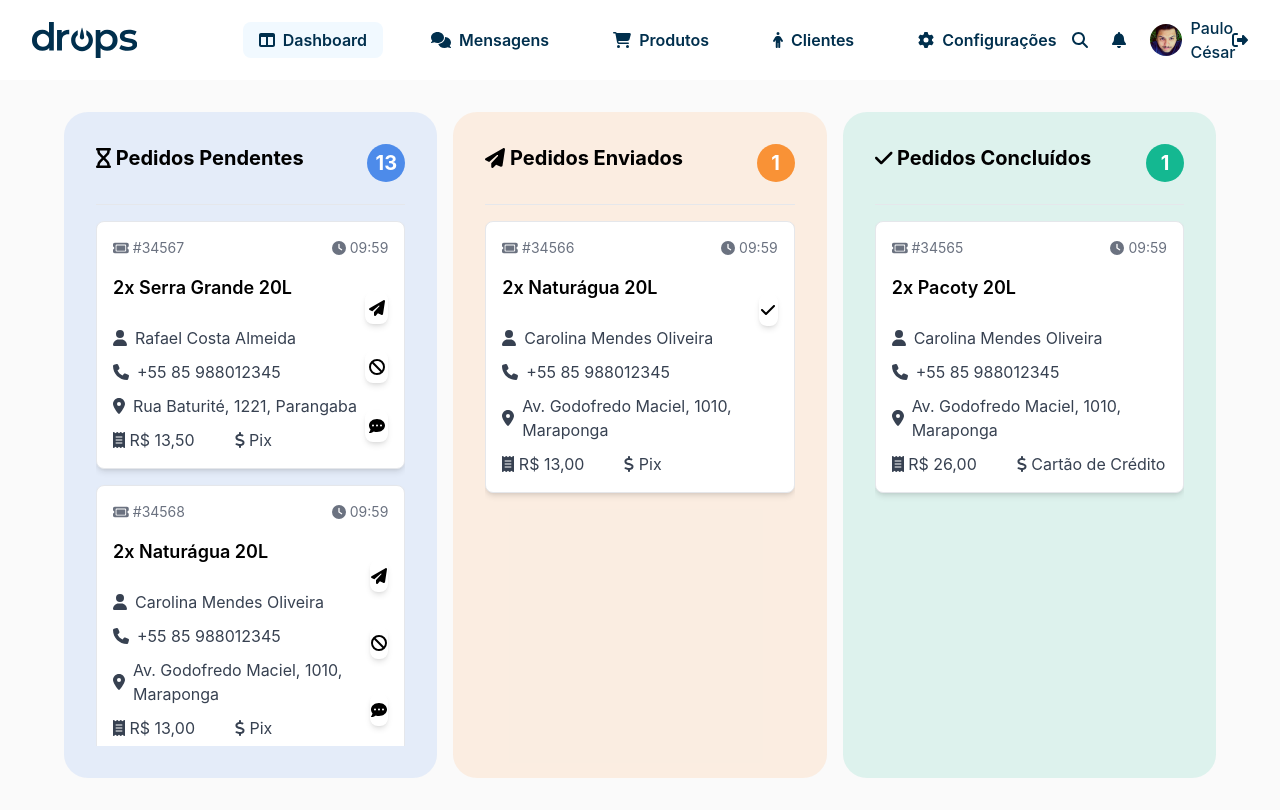
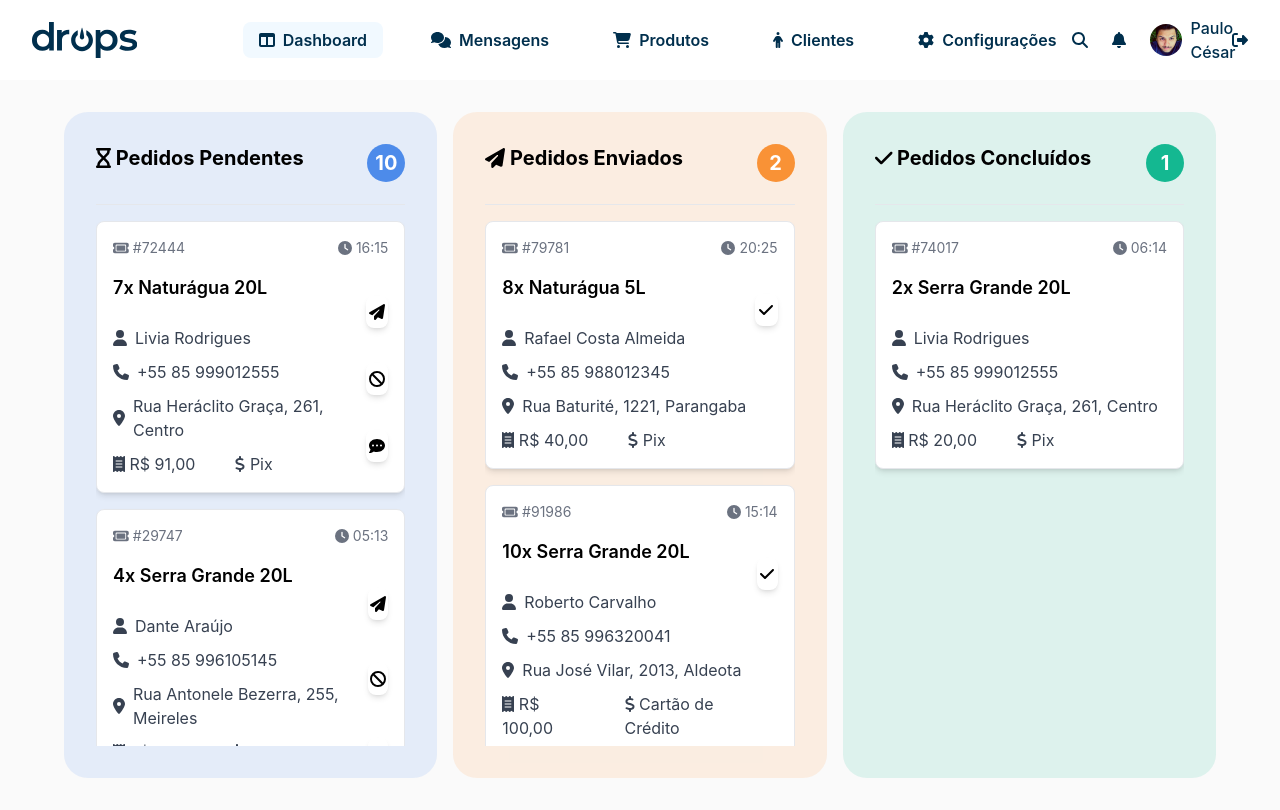
Before and after one commit to BurnouTeam/Drops, a React (Vite) app: page /panel in a window 1280 px wide. Built offline with nearby package versions, Linux system fonts and the light colour scheme; sample sign-in values are in the browser's storage.

Commit message:
:sparkles: feat(mocks): mocked order data random generated from producst and clients

```diff
--- a/src/data/clients.ts
+++ b/src/data/clients.ts
@@ -1,13 +1,13 @@
-type Client = {
-  name: string;
-  phone: string;
-  address: string;
-};
 
 const clients: Client[] = [
   { name: "Dante Araújo", phone: "+55 85 996105145", address:"Rua Antonele Bezerra, 255, Meireles"},
-  { name: "Drielle Furtado", phone: "+55 85 996101020", address:"Rua Ana Nery, 650, Bairro de Fátima"},
-  { name: "Filipe Cavalcante", phone: "+55 85 996101020", address:"Rua do Via Sul, 1910, Lagoa Sapiranga (Coité)"},
+  { name: 'Drielle Furtado', phone: '+55 85 996101020', address: 'Rua Ana Neri, 1010, Parangaba' },
+  { name: 'Filipe Cavalcante', phone: '+55 85 996102553', address: 'Av Washington Soares, 1010, Edson Queiroz' },{ name: 'Rafael Costa Almeida', phone: '+55 85 988012345', address: 'Rua Baturité, 1221, Parangaba' },
+  { name: 'Carolina Mendes Oliveira', phone: '+55 85 988012343', address: 'Av. Godofredo Maciel, 1010, Maraponga' },
+  { name: 'Jordana Mendes', phone: '+55 85 981111215', address: 'Rui Barbosa, 1010, Aldeota' },
+  { name: 'Roberto Carvalho', phone: '+55 85 996320041', address: 'Rua José Vilar, 2013, Aldeota' },
+  { name: 'Livia Rodrigues', phone: '+55 85 999012555', address: 'Rua Heráclito Graça, 261, Centro' },
+  { name: 'Ilana Ramos', phone: '+55 85 99624536', address: 'Rua Silva Paulet, 650, Aldeota' },
 ];
 
 export default clients;
--- a/src/data/orders.ts
+++ b/src/data/orders.ts
@@ -1,173 +1,56 @@
+import clients from "./clients";
+import products from "./products";
+
+function createRandomOrders(
+  quantity: number,
+  products: Product[],
+  clients: Client[]
+): Order[] {
+  const paymentMethods = ["Pix", "Cartão de Crédito", "Dinheiro"];
+  const orders: Order[] = [];
+
+  for (let i = 0; i < quantity; i++) {
+    // Randomly select a product with available stock
+    const availableProducts = products.filter((product) => product.quantity > 0);
+    if (availableProducts.length === 0) {
+      throw new Error("No products with stock available.");
+    }
+    const product = availableProducts[Math.floor(Math.random() * availableProducts.length)];
+
+    // Randomly select a client
+    const client = clients[Math.floor(Math.random() * clients.length)];
+
+    // Generate random payment method and time
+    const randomPayment = paymentMethods[Math.floor(Math.random() * paymentMethods.length)];
+    const randomTime = `${String(Math.floor(Math.random() * 24)).padStart(2, "0")}:${String(
+      Math.floor(Math.random() * 60)
+    ).padStart(2, "0")}`;
+    const orderId = `${Math.floor(10000 + Math.random() * 90000)}`;
+
+    const quantity = 1 + Math.floor(Math.random() * 10);
+
+    // Create the order
+    orders.push({
+      orderId,
+      quantity: quantity,
+      product: `${product.name} ${product.type}`,
+      customer: client.name,
+      phone: client.phone,
+      address: client.address,
+      price: product.value * quantity,
+      payment: randomPayment,
+      time: randomTime,
+    });
+
+    // Decrement stock
+    product.quantity -= 1;
+  }
+
+  return orders;
+}
+
 export const orders: OrderContainer = {
-  pending: [
-    {
-      orderId: '34567',
-      quantity: 2,
-      product: 'Serra Grande 20L',
-      customer: 'Rafael Costa Almeida',
-      phone: '+55 85 988012345',
-      address: 'Rua Baturité, 1221, Parangaba',
-      price: 13.50,
-      payment: 'Pix',
-      time: '09:59',
-    },
-    {
-      orderId: '34568',
-      quantity: 2,
-      product: 'Naturágua 20L',
-      customer: 'Carolina Mendes Oliveira',
-      phone: '+55 85 988012345',
-      address: 'Av. Godofredo Maciel, 1010, Maraponga',
-      price: 13.00,
-      payment: 'Pix',
-      time: '09:59',
-    },
-    {
-      orderId: '34569',
-      quantity: 2,
-      product: 'Naturágua 20L',
-      customer: 'Carolina Mendes Oliveira',
-      phone: '+55 85 988012345',
-      address: 'Av. Godofredo Maciel, 1010, Maraponga',
-      price: 13.00,
-      payment: 'Pix',
-      time: '09:59',
-    },
-    {
-      orderId: '34570',
-      quantity: 2,
-      product: 'Naturágua 20L',
-      customer: 'Carolina Mendes Oliveira',
-      phone: '+55 85 988012345',
-      address: 'Av. Godofredo Maciel, 1010, Maraponga',
-      price: 13.00,
-      payment: 'Pix',
-      time: '09:59',
-    },
-    {
-      orderId: '34571',
-      quantity: 2,
-      product: 'Naturágua 20L',
-      customer: 'Carolina Mendes Oliveira',
-      phone: '+55 85 988012345',
-      address: 'Av. Godofredo Maciel, 1010, Maraponga',
-      price: 13.00,
-      payment: 'Pix',
-      time: '09:59',
-    },
-    {
-      orderId: '34572',
-      quantity: 2,
-      product: 'Naturágua 20L',
-      customer: 'Carolina Mendes Oliveira',
-      phone: '+55 85 988012345',
-      address: 'Av. Godofredo Maciel, 1010, Maraponga',
-      price: 13.00,
-      payment: 'Pix',
-      time: '09:59',
-    },
-    {
-      orderId: '34573',
-      quantity: 2,
-      product: 'Naturágua 20L',
-      customer: 'Carolina Mendes Oliveira',
-      phone: '+55 85 988012345',
-      address: 'Av. Godofredo Maciel, 1010, Maraponga',
-      price: 13.00,
-      payment: 'Pix',
-      time: '09:59',
-    },
-    {
-      orderId: '34574',
-      quantity: 2,
-      product: 'Naturágua 20L',
-      customer: 'Carolina Mendes Oliveira',
-      phone: '+55 85 988012345',
-      address: 'Av. Godofredo Maciel, 1010, Maraponga',
-      price: 13.00,
-      payment: 'Pix',
-      time: '09:59',
-    },
-    {
-      orderId: '34575',
-      quantity: 2,
-      product: 'Naturágua 20L',
-      customer: 'Carolina Mendes Oliveira',
-      phone: '+55 85 988012345',
-      address: 'Av. Godofredo Maciel, 1010, Maraponga',
-      price: 13.00,
-      payment: 'Pix',
-      time: '09:59',
-    },
-    {
-      orderId: '34576',
-      quantity: 2,
-      product: 'Naturágua 20L',
-      customer: 'Carolina Mendes Oliveira',
-      phone: '+55 85 988012345',
-      address: 'Av. Godofredo Maciel, 1010, Maraponga',
-      price: 13.00,
-      payment: 'Pix',
-      time: '09:59',
-    },
-    {
-      orderId: '34577',
-      quantity: 2,
-      product: 'Naturágua 20L',
-      customer: 'Carolina Mendes Oliveira',
-      phone: '+55 85 988012345',
-      address: 'Av. Godofredo Maciel, 1010, Maraponga',
-      price: 13.00,
-      payment: 'Pix',
-      time: '09:59',
-    },
-    {
-      orderId: '34578',
-      quantity: 2,
-      product: 'Naturágua 20L',
-      customer: 'Carolina Mendes Oliveira',
-      phone: '+55 85 988012345',
-      address: 'Av. Godofredo Maciel, 1010, Maraponga',
-      price: 13.00,
-      payment: 'Pix',
-      time: '09:59',
-    },
-    {
-      orderId: '34579',
-      quantity: 2,
-      product: 'Naturágua 20L',
-      customer: 'Carolina Mendes Oliveira',
-      phone: '+55 85 988012345',
-      address: 'Av. Godofredo Maciel, 1010, Maraponga',
-      price: 13.00,
-      payment: 'Pix',
-      time: '09:59',
-    },
-  ],
-  shipped: [
-    {
-      orderId: '34566',
-      quantity: 2,
-      product: 'Naturágua 20L',
-      customer: 'Carolina Mendes Oliveira',
-      phone: '+55 85 988012345',
-      address: 'Av. Godofredo Maciel, 1010, Maraponga',
-      price: 13.00,
-      payment: 'Pix',
-      time: '09:59',
-    },
-  ],
-  completed: [
-    {
-      orderId: '34565',
-      quantity: 2,
-      product: 'Pacoty 20L',
-      customer: 'Carolina Mendes Oliveira',
-      phone: '+55 85 988012345',
-      address: 'Av. Godofredo Maciel, 1010, Maraponga',
-      price: 26.00,
-      payment: 'Cartão de Crédito',
-      time: '09:59',
-    },
-  ],
+  pending: createRandomOrders(10, products, clients),
+  shipped: createRandomOrders(2, products, clients),
+  completed: createRandomOrders(1, products, clients),
 };
--- a/src/data/products.ts
+++ b/src/data/products.ts
@@ -1,11 +1,11 @@
 const products: Product[] = [
-  { name: "Naturágua", type: "20L", value: "R$ 13,00", quantity: 100, status: "Em Estoque" },
-  { name: "Naturágua", type: "5L", value: "R$ 5,00", quantity: 50, status: "Em Estoque" },
-  { name: "Serra Grande", type: "20L", value: "R$ 10,00", quantity: 20, status: "Em Estoque" },
-  { name: "Límpida", type: "20L", value: "R$ 9,00", quantity: 20, status: "Em Estoque" },
-  { name: "Água Azul", type: "20L", value: "R$ 9,00", quantity: 5, status: "Baixo Estoque" },
-  { name: "Pacoty", type: "20L", value: "R$ 10,00", quantity: 20, status: "Em Estoque" },
-  { name: "Indaiá", type: "20L", value: "R$ 13,00", quantity: 0, status: "Sem Estoque" },
+  { name: "Naturágua", type: "20L", value: 13.00, quantity: 100, status: "Em Estoque" },
+  { name: "Naturágua", type: "5L", value:  5.00, quantity: 50, status: "Em Estoque" },
+  { name: "Serra Grande", type: "20L", value:  10.00, quantity: 20, status: "Em Estoque" },
+  { name: "Límpida", type: "20L", value:  9.00, quantity: 20, status: "Em Estoque" },
+  { name: "Água Azul", type: "20L", value:  9.00, quantity: 5, status: "Baixo Estoque" },
+  { name: "Pacoty", type: "20L", value:  10.00, quantity: 20, status: "Em Estoque" },
+  { name: "Indaiá", type: "20L", value:  13.00, quantity: 0, status: "Sem Estoque" },
 ];
 
 export default products;
--- a/src/declaration.d.ts
+++ b/src/declaration.d.ts
@@ -28,3 +28,9 @@ type Order = {
   payment: string;
   time: string;
 }
+
+type Client = {
+  name: string;
+  phone: string;
+  address: string;
+};
```
